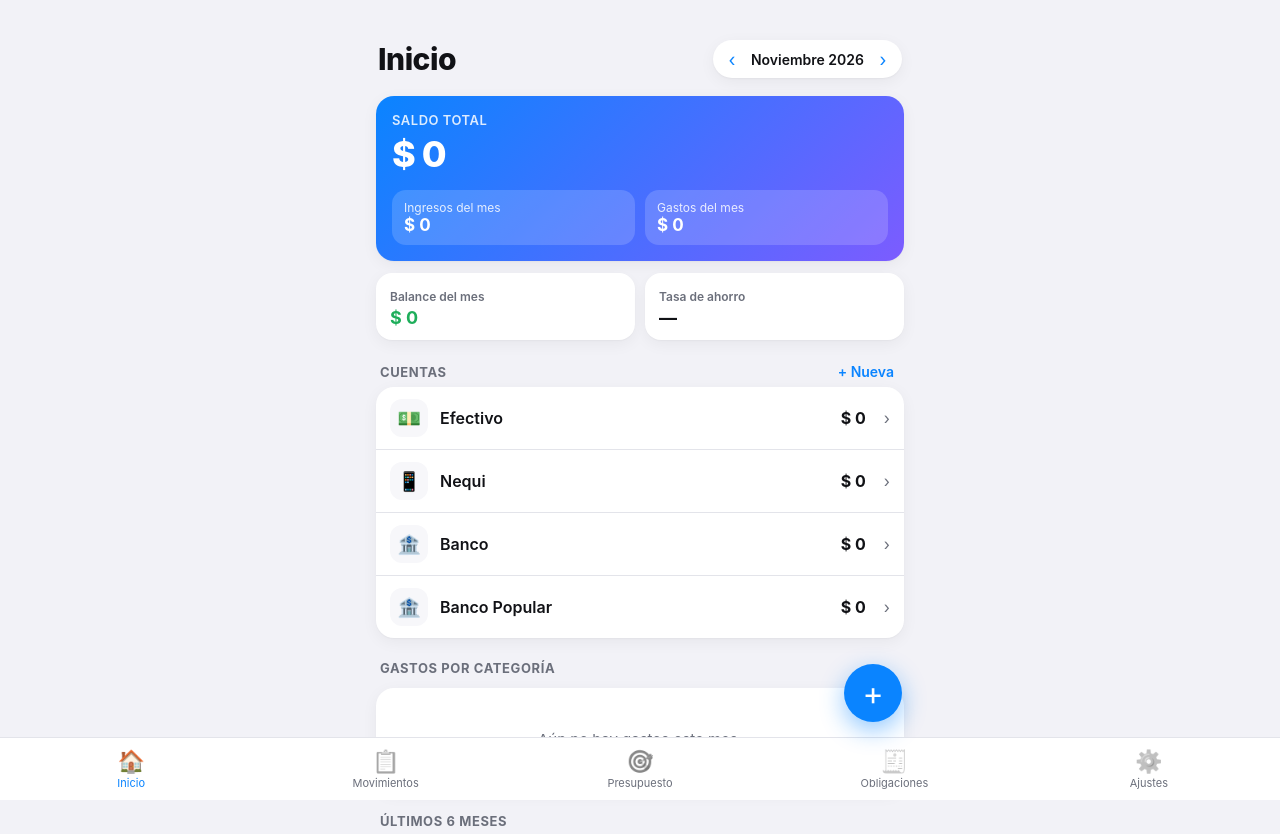
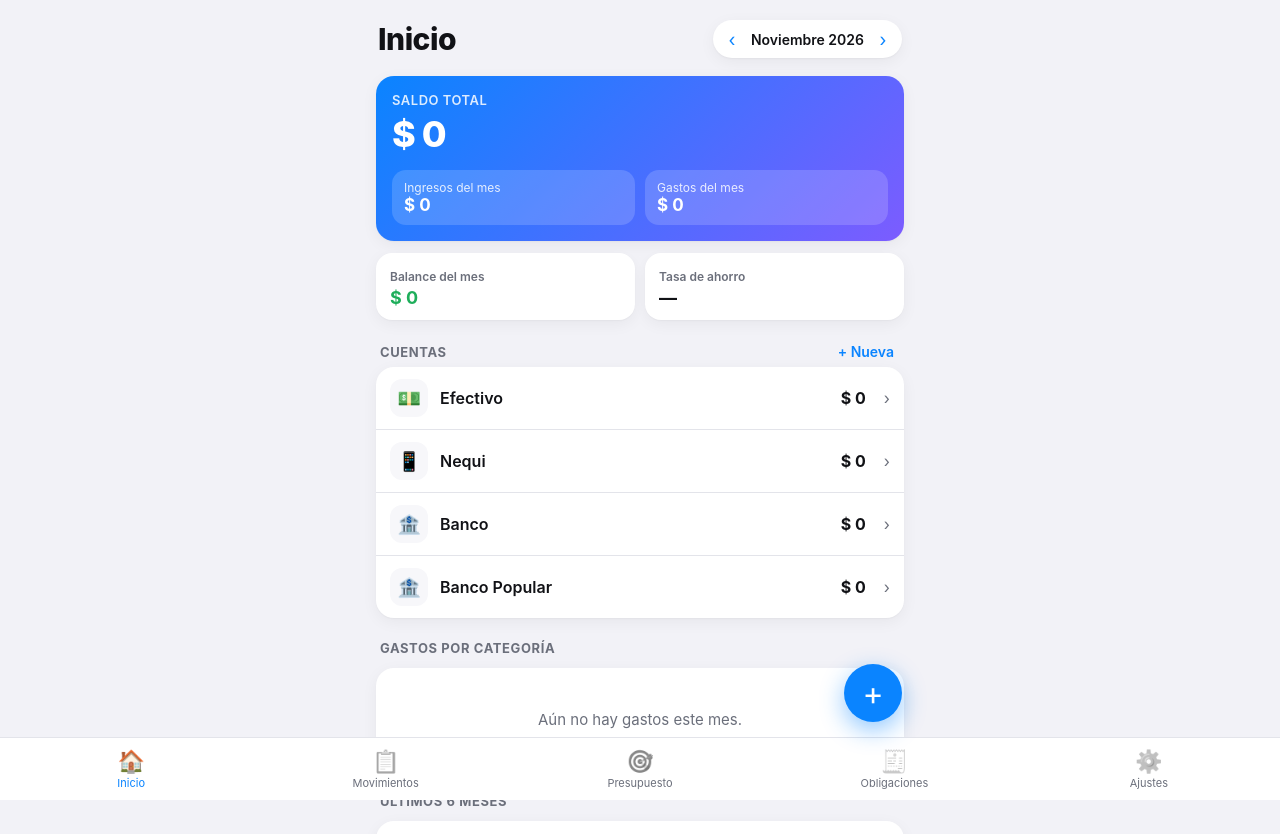
Before and after one commit to weslydavid2008-source/mis-finanzas, a plain HTML site: page index.html in a window 1280 px wide. Shown: the top 834 px of the page. Drawn offline with Linux system fonts and the light colour scheme.

Commit message:
Update index.html

```diff
--- a/index.html
+++ b/index.html
@@ -6,7 +6,7 @@
 <meta name="apple-mobile-web-app-capable" content="yes">
 <meta name="apple-mobile-web-app-title" content="Mis Finanzas">
 <meta name="theme-color" content="#0b0d12">
-<meta name="apple-mobile-web-app-status-bar-style" content="black-translucent">
+<meta name="apple-mobile-web-app-status-bar-style" content="black">
 <meta name="mobile-web-app-capable" content="yes">
 <link rel="manifest" href="manifest.webmanifest">
 <link rel="icon" type="image/png" href="icons/icon-192.png">
@@ -25,7 +25,7 @@
 }
 *{box-sizing:border-box;-webkit-tap-highlight-color:transparent}
 html,body{margin:0;background:var(--bg);color:var(--text);font-family:-apple-system,BlinkMacSystemFont,"SF Pro Text","Segoe UI",Roboto,sans-serif;font-size:16px}
-body{padding-top:calc(env(safe-area-inset-top) + 20px);padding-bottom:calc(84px + var(--hb) + env(safe-area-inset-bottom))}
+body{padding-top:calc(env(safe-area-inset-top) + min(20px, env(safe-area-inset-top) * 10));padding-bottom:calc(84px + var(--hb) + env(safe-area-inset-bottom))}
 button{font:inherit;color:inherit;border:0;background:none;cursor:pointer}
 input,select,textarea{font:inherit;color:var(--text)}
 .wrap{max-width:560px;margin:0 auto;padding:12px 16px 24px}
@@ -75,7 +75,7 @@ nav.tabs button.on .e{filter:none;opacity:1}
 .sheet.swap>*{animation:swapIn .45s cubic-bezier(.22,.8,.24,1) both}
 @keyframes swapIn{from{opacity:0;transform:translateY(12px)}to{opacity:1;transform:none}}
 .sheet .btn.stick{position:sticky;bottom:calc(10px + env(safe-area-inset-bottom));z-index:5;box-shadow:0 10px 28px rgba(0,0,0,.35),0 0 0 6px var(--bg)}
-#sbCover{position:fixed;top:0;left:0;right:0;height:calc(env(safe-area-inset-top) + 32px);background:var(--bg);z-index:30;pointer-events:none}
+#sbCover{position:fixed;top:0;left:0;right:0;height:calc(env(safe-area-inset-top) + min(32px, env(safe-area-inset-top) * 10));background:var(--bg);z-index:30;pointer-events:none}
 button.item{transition:background-color .28s ease,transform .28s ease}
 button.item:active{background:var(--card2);transform:scale(.985)}
 #view{animation:viewIn .4s ease both}
@@ -208,7 +208,7 @@ let presuView = 'presu';
 
 // ---------- almacenamiento (en el celular + Google Drive) ----------
 const LS_KEY='misfinanzas.v1';
-const APP_VERSION='1.8';
+const APP_VERSION='1.9';
 const APP_URL=location.origin+location.pathname.replace(/index\.html$/,'');
 let db=null, userId=null, remoteReady=true, mode='local';
 const dirty = new Set(); let saving=false;
```
